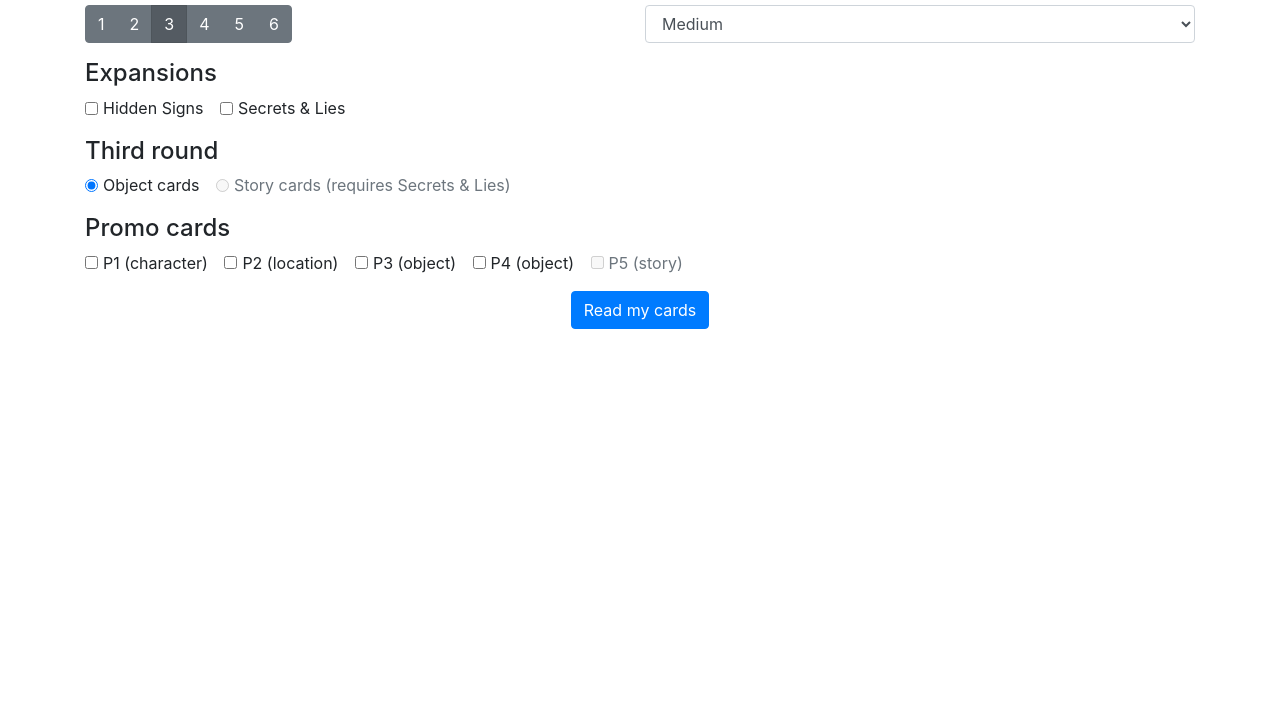
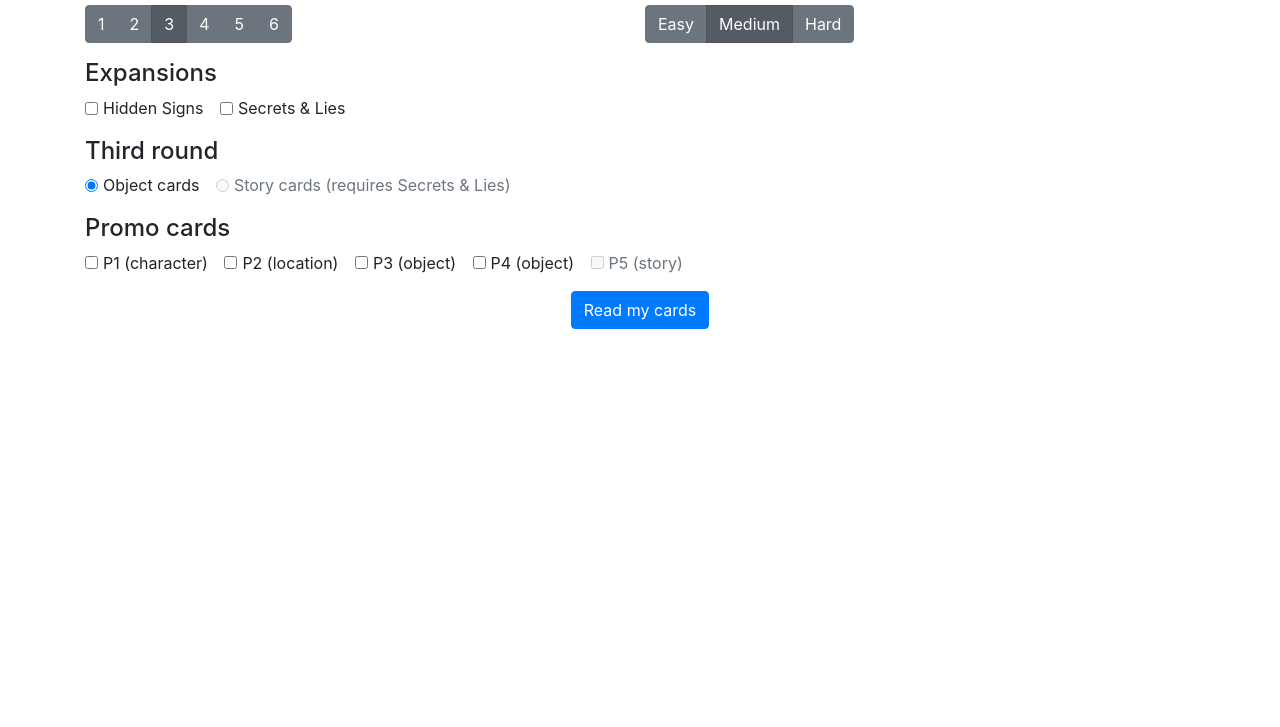
Before and after one commit to MikkelPaulson/mysterium-card-reader, a plain HTML site: page index.html in a window 1280 px wide. Shown: the part 73-800 px from the top of the page. Drawn offline with nearby package versions, Linux system fonts and the light colour scheme.

Commit message:
changed difficulty to button group too

```diff
--- a/index.html
+++ b/index.html
@@ -45,11 +45,17 @@
 		</div>
 		<div class="form-group col-sm">
 			<label class="form-label" for="difficulty">Difficulty</label>
-			<select id="difficulty" class="form-control" name="difficulty">
-				<option value="easy">Easy</option>
-				<option value="medium" selected>Medium</option>
-				<option value="hard">Hard</option>
-			</select>
+			<div class="input-group btn-group btn-group-toggle" data-toggle="buttons">
+				<label class="btn btn-secondary">
+					<input type="radio" name="difficulty" id="difficulty-easy" value="easy"> Easy
+				</label>
+				<label class="btn btn-secondary active">
+					<input type="radio" name="difficulty" id="difficulty-medium" value="medium" checked> Medium
+				</label>
+				<label class="btn btn-secondary">
+					<input type="radio" name="difficulty" id="difficulty-hard" value="hard"> Hard
+				</label>
+			</div>
 		</div>
 	</div>
 
```
